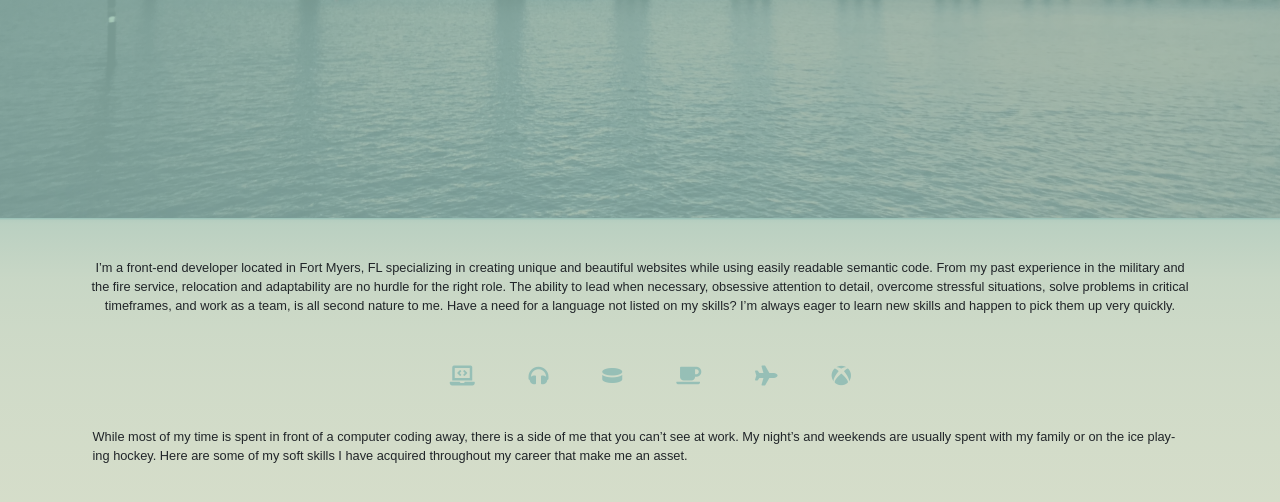
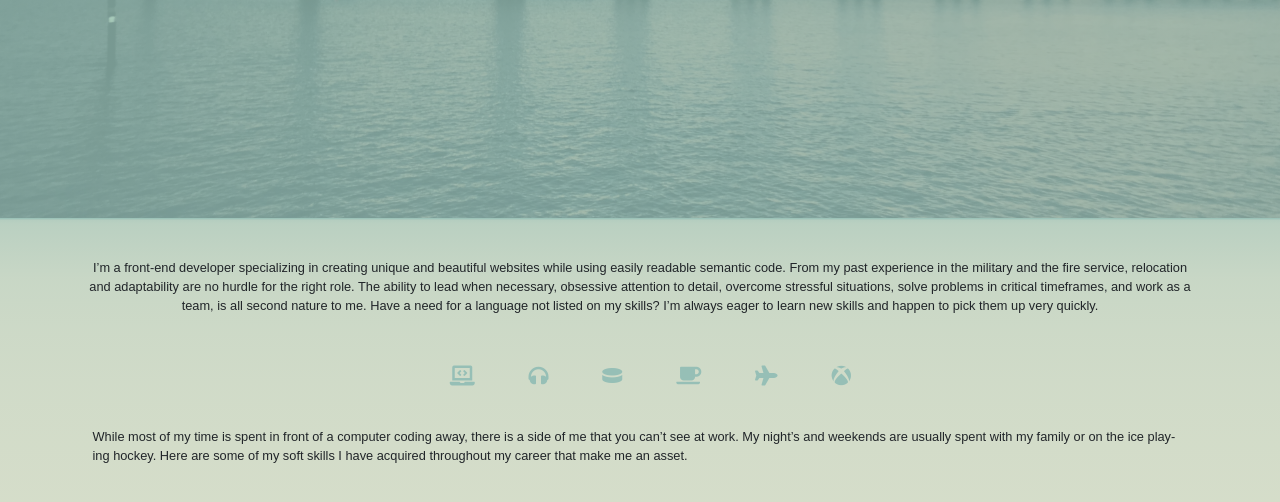
Before and after one commit to charlesmiller0412/charlesmiller.dev-v4, a website: page index.html in a window 1280 px wide. Shown: the part 582-1084 px from the top of the page. Drawn offline with nearby package versions, Linux system fonts and the light colour scheme; a web font is replaced by a local one.

Commit message:
edit to text

```diff
--- a/index.html
+++ b/index.html
@@ -112,7 +112,7 @@
                 <div class="container" data-aos="zoom-in-up" data-aos-duration="1000" data-aos-anchor="#home__bottom" data-aos-anchor-placement="bottom-center" id="aboutJump">
                     <div class="row about__text">
                         <p class="about__text-top text-center">
-                                I’m a front-end developer located in Fort Myers, FL specializing in creating unique and
+                                I’m a front-end developer specializing in creating unique and
                             beautiful websites while using easily readable semantic code. From my past experience
                             in the military and the fire service, relocation and adaptability are no hurdle for the right
                             role. The ability to lead when necessary, obsessive attention to detail, overcome stressful
```
Also changed, not shown: images/contributions.png (added), 4 other files.
